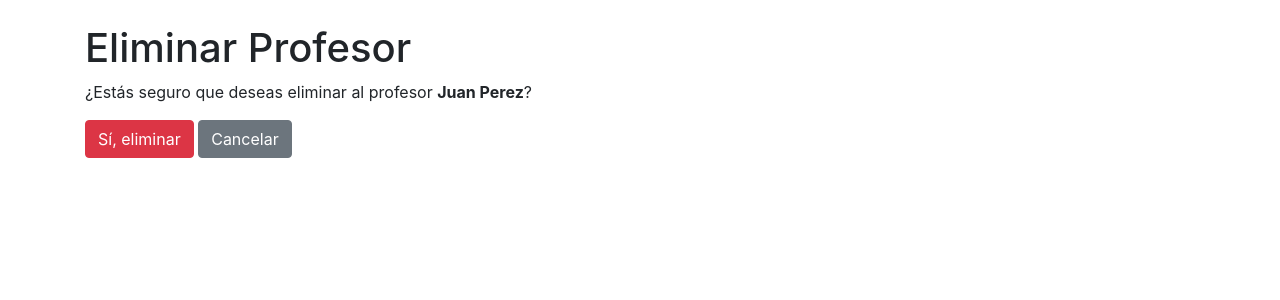
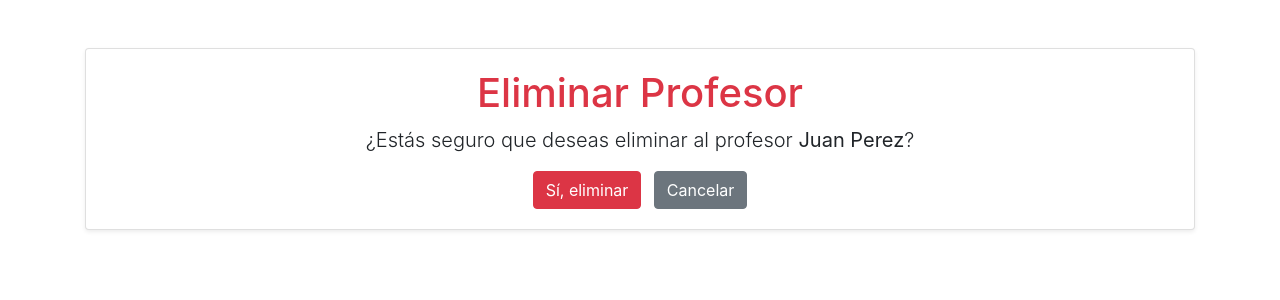
Before and after one commit to juliankaGaray/universidad_contoso, a Django app: page /profesores/1/eliminar/ in a window 1280 px wide. Shown: the top 300 px of the page. Run offline with Django 3.2, Linux system fonts and the light colour scheme; data comes from the database, SQL or seed files in the repository; some libraries are stand-ins or nearby versions.

Commit message:
Update eliminar_profesor.html

```diff
--- a/gestion_academica/templates/gestion_academica/eliminar_profesor.html
+++ b/gestion_academica/templates/gestion_academica/eliminar_profesor.html
@@ -6,14 +6,18 @@
   <link rel="stylesheet" href="https://stackpath.bootstrapcdn.com/bootstrap/4.5.2/css/bootstrap.min.css">
 </head>
 <body>
-  <div class="container mt-4">
-    <h1>Eliminar Profesor</h1>
-    <p>¿Estás seguro que deseas eliminar al profesor <strong>{{ profesor.nombre }}</strong>?</p>
-    <form method="post">
-      {% csrf_token %}
-      <button type="submit" class="btn btn-danger">Sí, eliminar</button>
-      <a href="{% url 'detalle_profesor' profesor.id %}" class="btn btn-secondary">Cancelar</a>
-    </form>
+  <div class="container mt-5">
+    <div class="card shadow-sm">
+      <div class="card-body text-center">
+        <h1 class="text-danger">Eliminar Profesor</h1>
+        <p class="lead">¿Estás seguro que deseas eliminar al profesor <strong>{{ profesor.nombre }}</strong>?</p>
+        <form method="post">
+          {% csrf_token %}
+          <button type="submit" class="btn btn-danger">Sí, eliminar</button>
+          <a href="{% url 'detalle_profesor' profesor.id %}" class="btn btn-secondary ml-2">Cancelar</a>
+        </form>
+      </div>
+    </div>
   </div>
 
   <script src="https://code.jquery.com/jquery-3.5.1.slim.min.js"></script>
```
